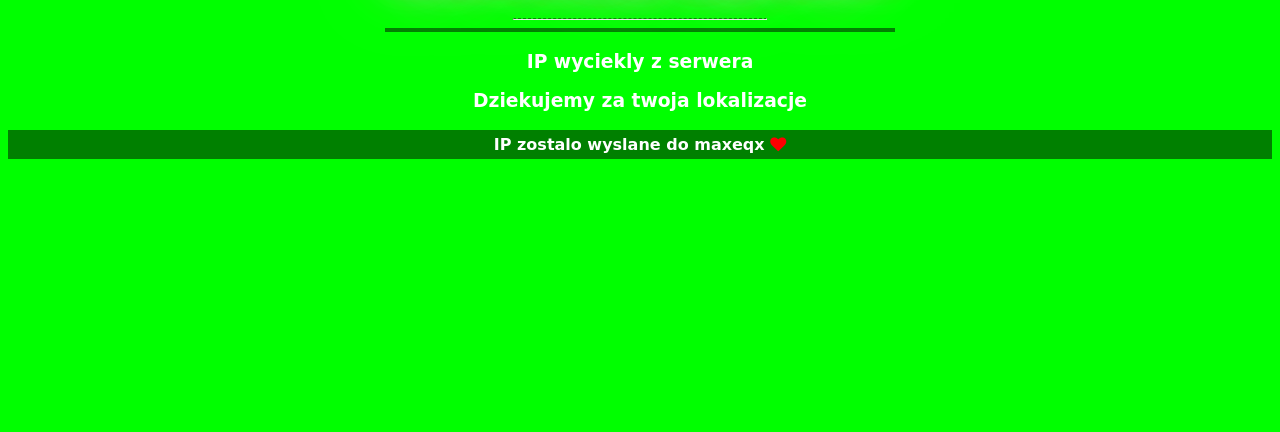
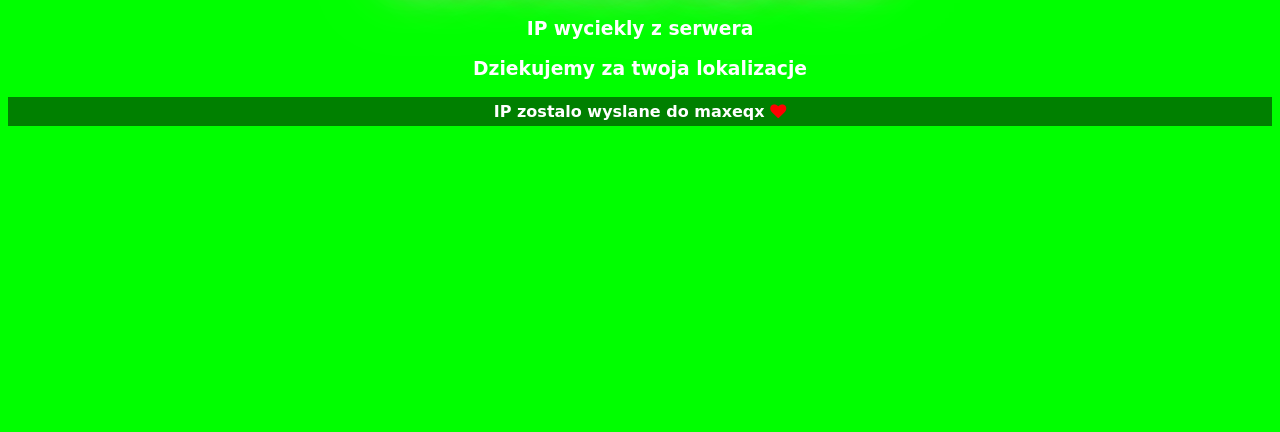
Before and after one commit to maxeqxfifi/paczka, a plain HTML site: page index.html in a window 1280 px wide. Shown: the part 368-800 px from the top of the page. Drawn offline with nearby package versions, Linux system fonts and the light colour scheme; no server answers.

Commit message:
Update index.html

```diff
--- a/index.html
+++ b/index.html
@@ -3,7 +3,7 @@
 
 <head>
 	<meta charset="UTF-8">
-	<title>Mediafire - Paczka VoiceMC</title>
+	<title>Paczka</title>
 	<meta name="viewport" content="width=device-width, initial-scale=1.0">
 	<link rel="stylesheet" href="https://cdnjs.cloudflare.com/ajax/libs/font-awesome/4.7.0/css/font-awesome.min.css">
 	<link rel="stylesheet" type="text/css" href="style.css">
@@ -18,18 +18,11 @@
 	</div>
 	<center class="ip-address">
 		<h1 class="glow">Zbieramy wycieki</h1>
-		<hr class="hr1">
-		<hr class="hr2">
 		<h3 class="heading">IP wyciekly z serwera</h3>
 		<p id="gfg"></p>
+		<h3 class="heading">Dziekujemy za twoja lokalizacje</h3>
+		<p id="demo"></p>
 	</center>
-	<div class="date-time">
-		<center>
-			<h3 class="heading">Dziekujemy za twoja lokalizacje</h3>
-
-			<p id="demo"></p>
-		</center>
-	</div>
 
 	<div class="footer">
 			<p>IP zostalo wyslane do maxeqx <i class="fa fa-heart"></i></p>
```
